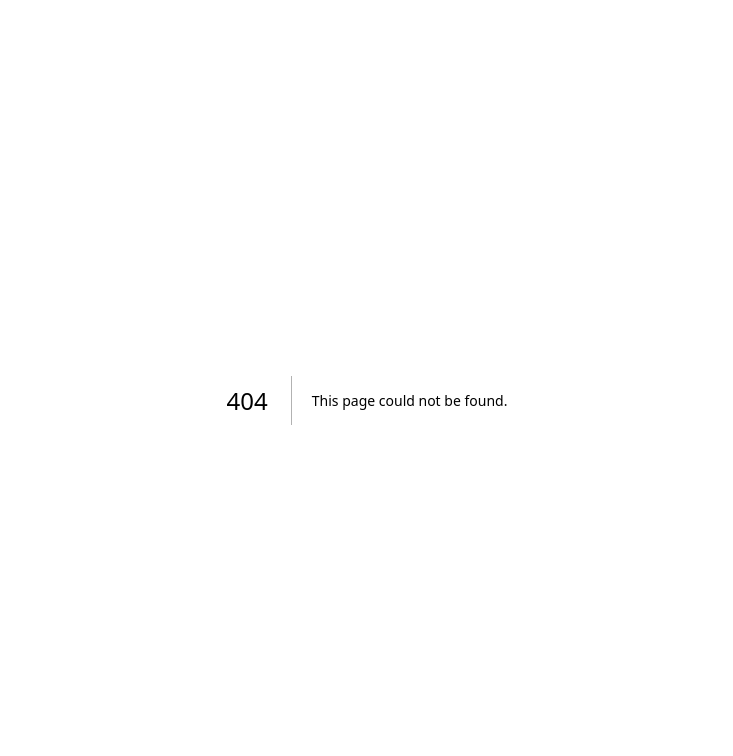
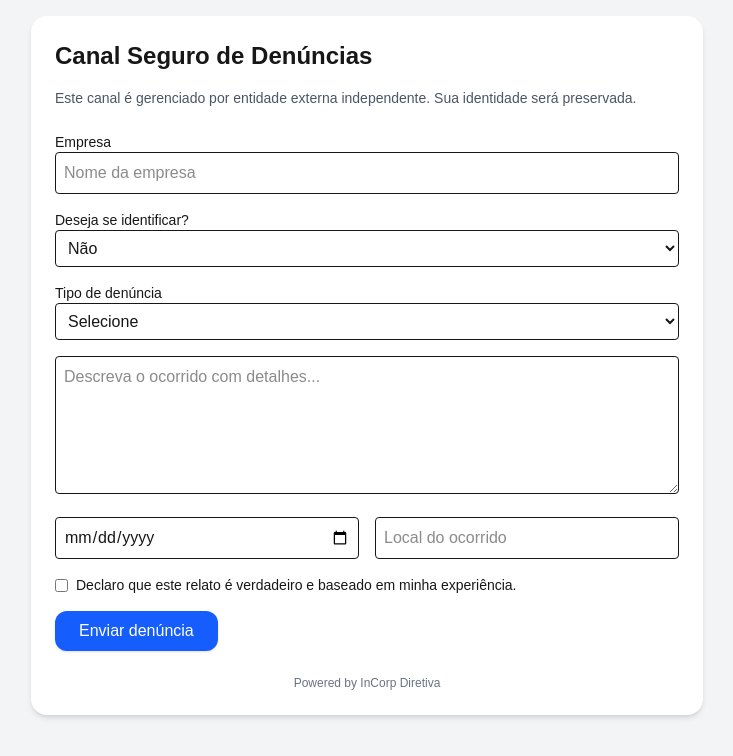
Before and after one commit to incorpdiretiva/canal-denuncias, a Next.js app: page /empresa-teste in a window 1280 px wide. Before the commit this address had no page. Shown: the top 756 px of the page, without its empty margins (273-1006 px from the left). Built offline with nearby package versions, Linux system fonts and the light colour scheme.

Commit message:
Corrige nome do arquivo empresa-teste.tsx

```diff
--- /dev/null
+++ b/pages/empresa-teste.tsx
@@ -0,0 +1,132 @@
+import { useState } from 'react';
+import Head from 'next/head';
+import { db } from '../lib/firebase';
+import { collection, addDoc, Timestamp } from 'firebase/firestore';
+
+export default function EmpresaTeste() {
+  const [denuncia, setDenuncia] = useState({
+    empresa: '',
+    identificacao: 'nao',
+    nome: '',
+    email: '',
+    tipo: '',
+    relato: '',
+    data: '',
+    local: '',
+  });
+
+  const [loading, setLoading] = useState(false);
+
+  const handleChange = (e: React.ChangeEvent<HTMLInputElement | HTMLTextAreaElement | HTMLSelectElement>) => {
+    const { name, value } = e.target;
+    setDenuncia((prev) => ({
+      ...prev,
+      [name]: value,
+    }));
+  };
+
+  const handleSubmit = async (e: React.FormEvent) => {
+    e.preventDefault();
+    setLoading(true);
+
+    const protocolo = Math.floor(Math.random() * 1000000);
+
+    try {
+      await addDoc(collection(db, 'denuncias'), {
+        ...denuncia,
+        criadoEm: Timestamp.now(),
+        protocolo,
+      });
+
+      alert('Denúncia enviada com sucesso! Protocolo: #' + protocolo);
+      setDenuncia({
+        empresa: '',
+        identificacao: 'nao',
+        nome: '',
+        email: '',
+        tipo: '',
+        relato: '',
+        data: '',
+        local: '',
+      });
+    } catch (error) {
+      alert('Erro ao enviar denúncia. Tente novamente.');
+      console.error('Erro:', error);
+    } finally {
+      setLoading(false);
+    }
+  };
+
+  return (
+    <div className="min-h-screen bg-gray-100 p-4">
+      <Head>
+        <title>Canal Seguro Independente – Empresa Teste</title>
+      </Head>
+
+      <div className="max-w-2xl mx-auto bg-white p-6 rounded-2xl shadow-md">
+        <h1 className="text-2xl font-bold mb-4">Canal Seguro de Denúncias</h1>
+        <p className="mb-6 text-sm text-gray-600">Este canal é gerenciado por entidade externa independente. Sua identidade será preservada.</p>
+
+        <form onSubmit={handleSubmit} className="space-y-4">
+          <div>
+            <label className="block text-sm font-medium">Empresa</label>
+            <input
+              type="text"
+              name="empresa"
+              value={denuncia.empresa}
+              onChange={handleChange}
+              placeholder="Nome da empresa"
+              className="w-full border p-2 rounded"
+              required
+            />
+          </div>
+
+          <div>
+            <label className="block text-sm font-medium">Deseja se identificar?</label>
+            <select name="identificacao" value={denuncia.identificacao} onChange={handleChange} className="w-full border p-2 rounded">
+              <option value="nao">Não</option>
+              <option value="sim">Sim</option>
+            </select>
+          </div>
+
+          {denuncia.identificacao === 'sim' && (
+            <div className="grid grid-cols-1 md:grid-cols-2 gap-4">
+              <input type="text" name="nome" value={denuncia.nome} placeholder="Seu nome" className="border p-2 rounded w-full" onChange={handleChange} />
+              <input type="email" name="email" value={denuncia.email} placeholder="Seu e-mail" className="border p-2 rounded w-full" onChange={handleChange} />
+            </div>
+          )}
+
+          <div>
+            <label className="block text-sm font-medium">Tipo de denúncia</label>
+            <select name="tipo" value={denuncia.tipo} onChange={handleChange} className="w-full border p-2 rounded">
+              <option value="">Selecione</option>
+              <option value="assedio-moral">Assédio Moral</option>
+              <option value="assedio-sexual">Assédio Sexual</option>
+              <option value="fraude">Fraude ou Desvio</option>
+              <option value="discriminacao">Discriminação</option>
+              <option value="outros">Outros</option>
+            </select>
+          </div>
+
+          <textarea name="relato" value={denuncia.relato} rows={5} placeholder="Descreva o ocorrido com detalhes..." className="w-full border p-2 rounded" onChange={handleChange}></textarea>
+
+          <div className="grid grid-cols-1 md:grid-cols-2 gap-4">
+            <input type="date" name="data" value={denuncia.data} className="border p-2 rounded w-full" onChange={handleChange} />
+            <input type="text" name="local" value={denuncia.local} placeholder="Local do ocorrido" className="border p-2 rounded w-full" onChange={handleChange} />
+          </div>
+
+          <div className="flex items-center">
+            <input type="checkbox" required className="mr-2" />
+            <span className="text-sm">Declaro que este relato é verdadeiro e baseado em minha experiência.</span>
+          </div>
+
+          <button type="submit" disabled={loading} className="bg-blue-600 text-white px-6 py-2 rounded-xl shadow hover:bg-blue-700">
+            {loading ? 'Enviando...' : 'Enviar denúncia'}
+          </button>
+        </form>
+
+        <p className="mt-6 text-xs text-gray-500 text-center">Powered by InCorp Diretiva</p>
+      </div>
+    </div>
+  );
+}
```
